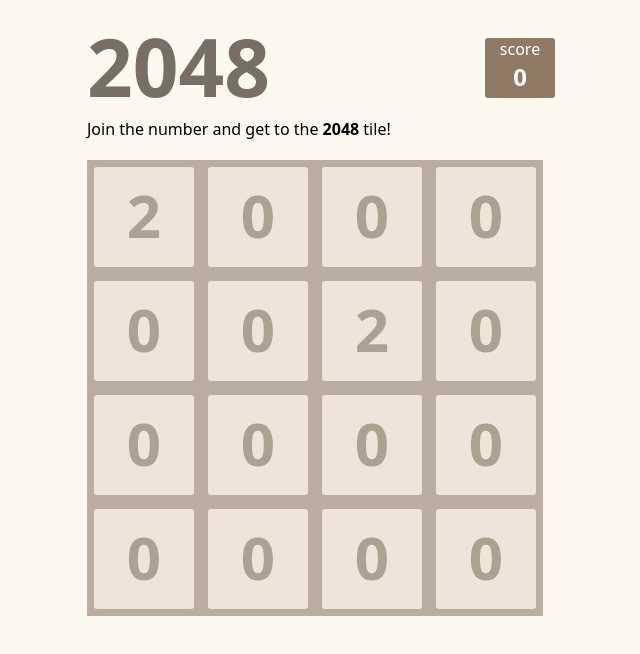
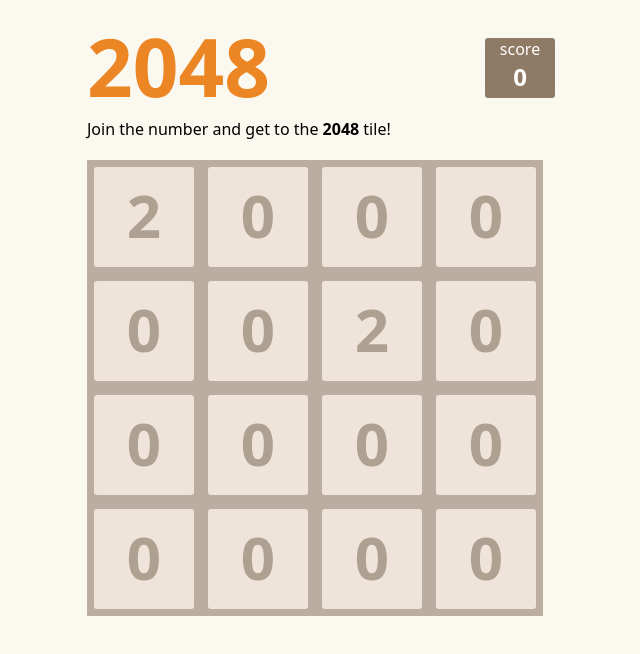
Before and after one commit to syedahmadraza123/JS-2048-Game, a plain HTML site: page index.html in a window 1280 px wide. Shown: the whole page, without its empty margins (319-959 px from the left). Drawn offline with Linux system fonts and the light colour scheme.

Commit message:
updated css

```diff
--- a/style.css
+++ b/style.css
@@ -8,7 +8,8 @@
 h1{
     font-size: 80px;
     line-height: 0.7;
-    color: #776e65;
+    /* color: #776e65; */
+    color: #ec8524;
     margin: 0;
 }
 p, h2{
```
